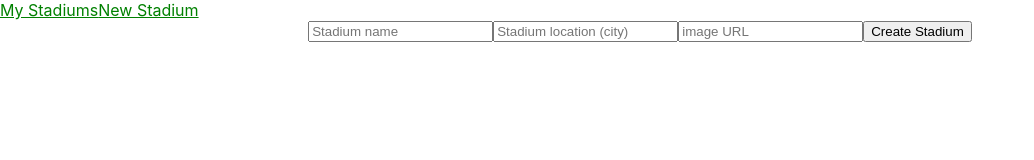
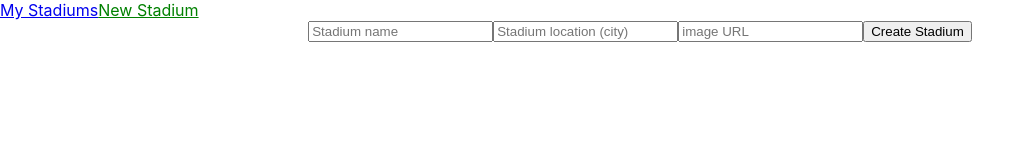
Before and after one commit to ScottMS724/stadium-tracker-frontend, a React (Create React App) app: page /stadiums/new in a window 1280 px wide. Shown: the top 160 px of the page, without its empty margins (0-1034 px from the left). Built offline with nearby package versions, Linux system fonts and the light colour scheme; no server answers.

Commit message:
active link setup

```diff
--- a/src/components/NavBar.js
+++ b/src/components/NavBar.js
@@ -7,8 +7,8 @@ const NavBar = (props) => {
 
     return (
         <div className="NavBar">
-            <NavLink to="/stadiums">My Stadiums</NavLink>
-            <NavLink to="/stadiums/new">New Stadium</NavLink>
+            <NavLink exact activeClass to="/stadiums">My Stadiums</NavLink>
+            <NavLink exact activeClass to="/stadiums/new">New Stadium</NavLink>
             { props.loggedIn ? <Logout /> : null }
         </div>
     )
```
Also changed, not shown: 1 other file (tests, documents, lock files or other folders).
